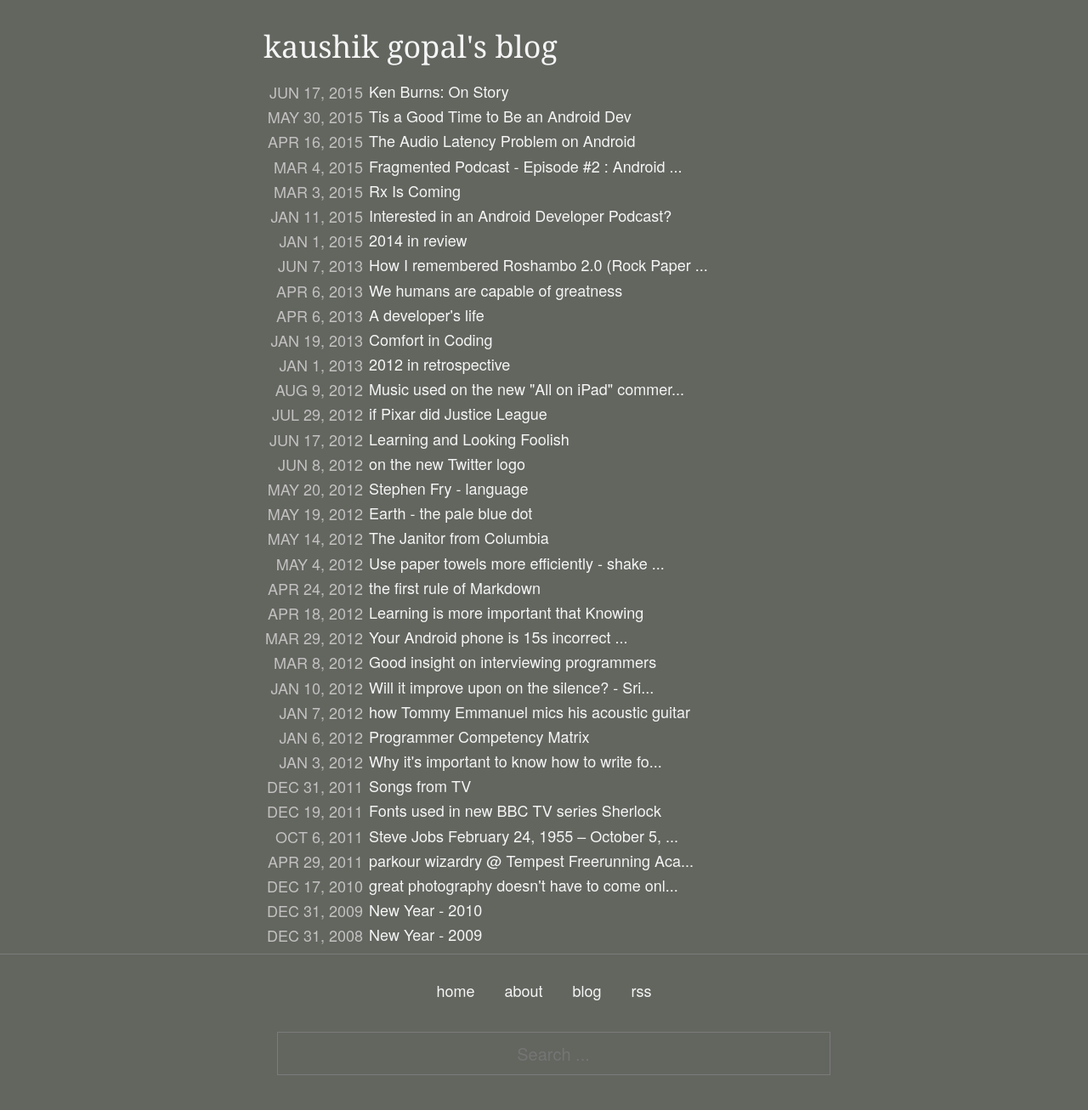
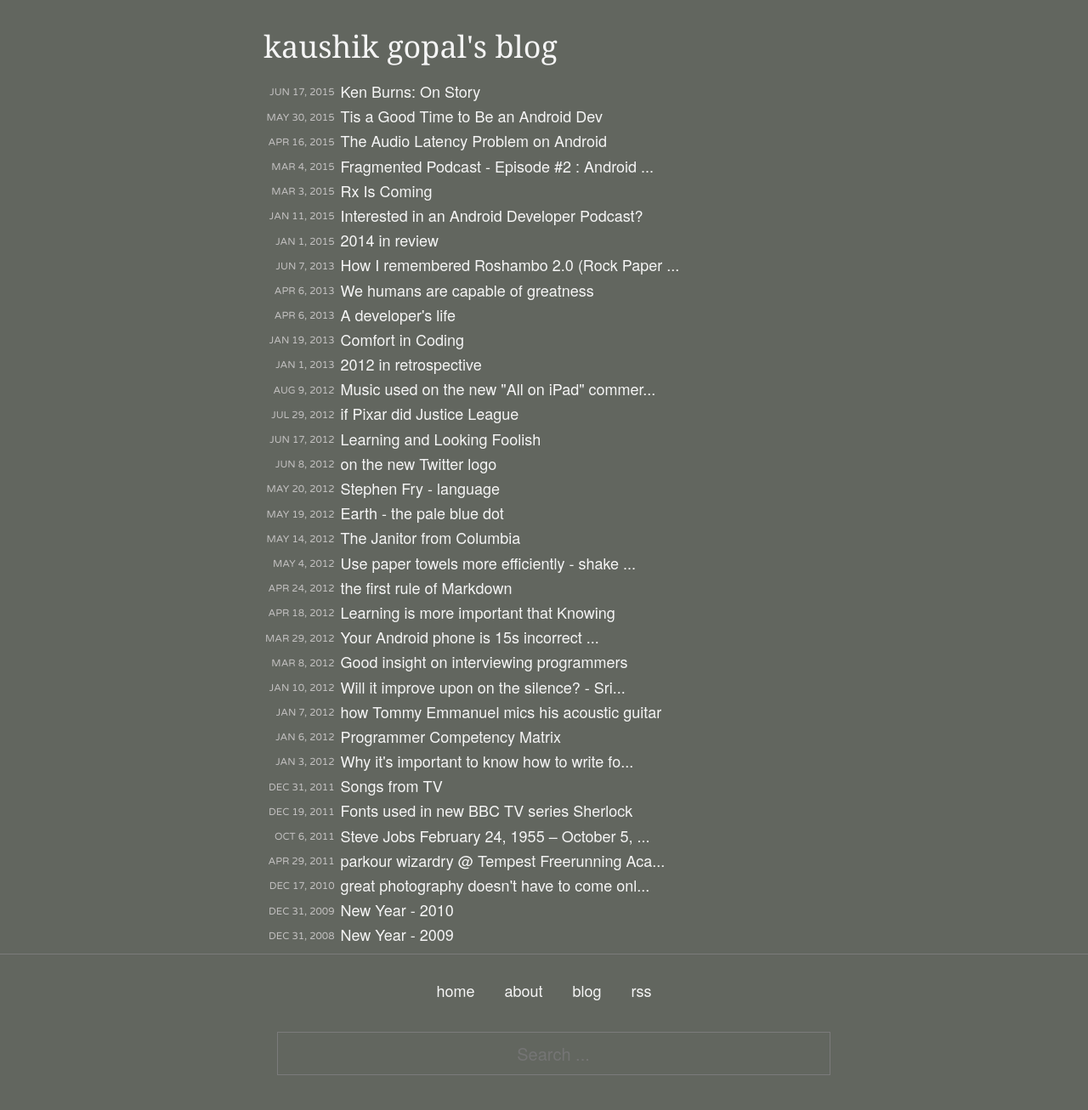
Before and after one commit to kaushikgopal/octopress-kaush-blog, a Jekyll site: the page built from index.html, in a window 1280 px wide. Shown: the part 200-1506 px from the top of the page at 85% size. Built offline with Jekyll 4.4.1, drawn with Linux system fonts in a browser that asks for light colours.

Commit message:
fix: font tweaking for meta tags

```diff
--- a/_sass/_layout.scss
+++ b/_sass/_layout.scss
@@ -74,7 +74,7 @@
     @include micro-header;
     margin-top: $spacing-micro-unit;
     padding: 2px 4px 0 0;
-    // font-size: 12px;
+    font-size: 0.65em;
     text-align: right;
 }
 
@@ -93,6 +93,7 @@
 .post-meta, .post-link {
     float: left;
 }
+
 .post-meta {
     margin-top: 0;
     padding: 0;
@@ -128,10 +129,10 @@
         .post-title {
             color: $color-link;
             letter-spacing: -1px;
+            font-weight: normal;
             margin-bottom: 0;
             font-size: 26px;
-            // font-family: $font-family-base;
-            font-family: $special-header-font-family;
+            font-family: $font-family-base;
 
             @include media-query($on-mobile) {
                 font-size: 22px;
--- a/css/main.scss
+++ b/css/main.scss
@@ -56,7 +56,7 @@ $smallest-mobile-width: 320px;
 }
 @mixin micro-header {
     text-transform: uppercase;
-    font-family: $font-family-base;
+    font-family: $special-header-font-family;
 }
 
 // Import partials from `sass_dir` (defaults to `_sass`)
```
